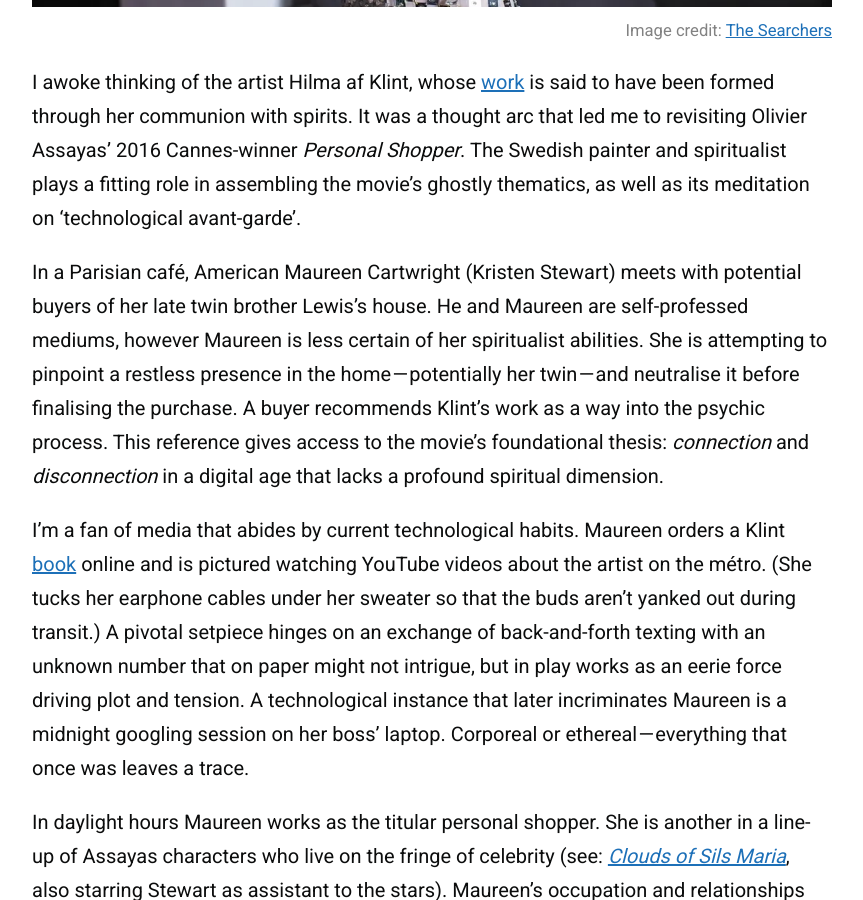
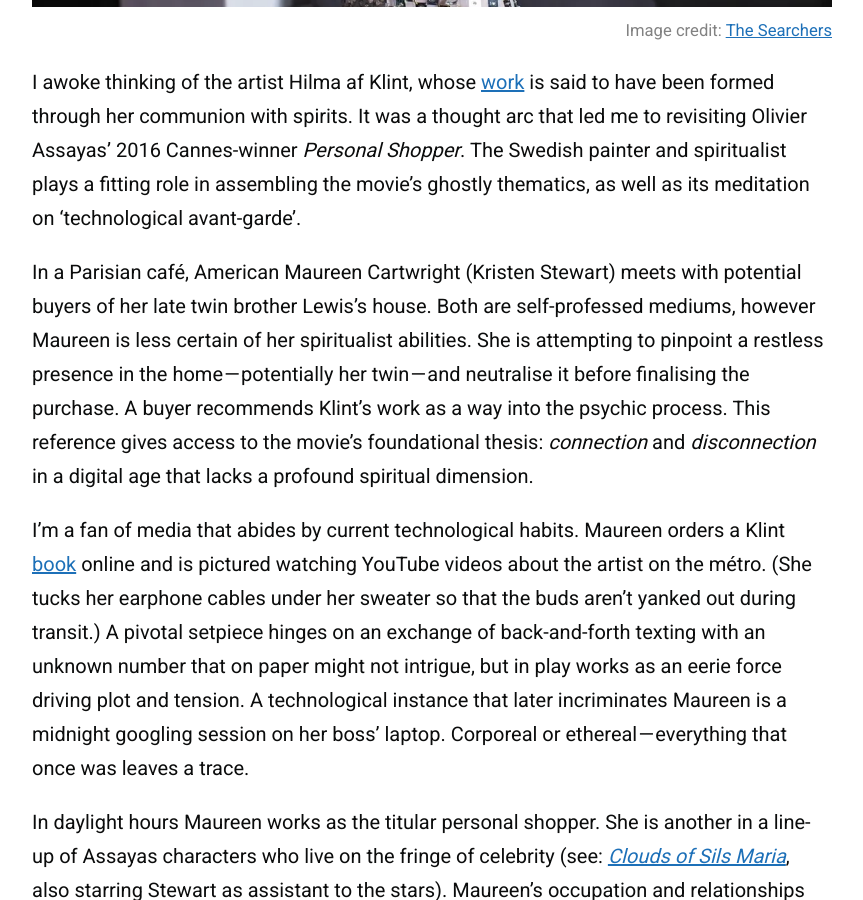
Before and after one commit to zoeurl/zoedowney.github.io, a Jekyll site: the page built from _posts/2023-12-08-personal-shopper.md, in a window 1280 px wide and 900 px high, scrolled down 724 px. Shown: the whole window, without its empty margins (208-1071 px from the left). Built offline with Jekyll 4.4.1, drawn with Linux system fonts in a browser that asks for light colours.

Commit message:
Update 2023-12-08-personal-shopper.md

```diff
--- a/_posts/2023-12-08-personal-shopper.md
+++ b/_posts/2023-12-08-personal-shopper.md
@@ -10,7 +10,7 @@
 
 I awoke thinking of the artist Hilma af Klint, whose [work](https://www.guggenheim.org/teaching-materials/hilma-af-klint-paintings-for-the-future/spiritual-beliefs) is said to have been formed through her communion with spirits. It was a thought arc that led me to revisiting Olivier Assayas’ 2016 Cannes-winner _Personal Shopper_. The Swedish painter and spiritualist plays a fitting role in assembling the movie’s ghostly thematics, as well as its meditation on ‘technological avant-garde’.
 
-In a Parisian café, American Maureen Cartwright (Kristen Stewart) meets with potential buyers of her late twin brother Lewis’s house. He and  Maureen are self-professed mediums, however Maureen is less certain of her spiritualist abilities. She is attempting to pinpoint a restless presence in the home — potentially her twin — and neutralise it before finalising the purchase. A buyer recommends Klint’s work as a way into the psychic process. This reference gives access to the movie’s foundational thesis: _connection_ and _disconnection_ in a digital age that lacks a profound spiritual dimension.
+In a Parisian café, American Maureen Cartwright (Kristen Stewart) meets with potential buyers of her late twin brother Lewis’s house. Both are self-professed mediums, however Maureen is less certain of her spiritualist abilities. She is attempting to pinpoint a restless presence in the home — potentially her twin — and neutralise it before finalising the purchase. A buyer recommends Klint’s work as a way into the psychic process. This reference gives access to the movie’s foundational thesis: _connection_ and _disconnection_ in a digital age that lacks a profound spiritual dimension.
 
 I’m a fan of media that abides by current technological habits. Maureen orders a Klint [book](https://www.amazon.co.uk/Hilma-Af-Klint-David-Lomas/dp/3775734899/ref=sr_1_1?crid=3EECI1DAZPFCG&keywords=hilma+af+klint+a+pioneer+of+abstraction&qid=1700658419&sprefix=hilma+af+klint+a+pioneer+of+abstraction%2Caps%2C99&sr=8-1) online and is pictured watching YouTube videos about the artist on the métro. (She tucks her earphone cables under her sweater so that the buds aren't yanked out during transit.) A pivotal setpiece hinges on an exchange of back-and-forth texting with an unknown number that on paper might not intrigue, but in play works as an eerie force driving plot and tension. A technological instance that later incriminates Maureen is a midnight googling session on her boss’ laptop. Corporeal or ethereal — everything that once was leaves a trace.
 
```
